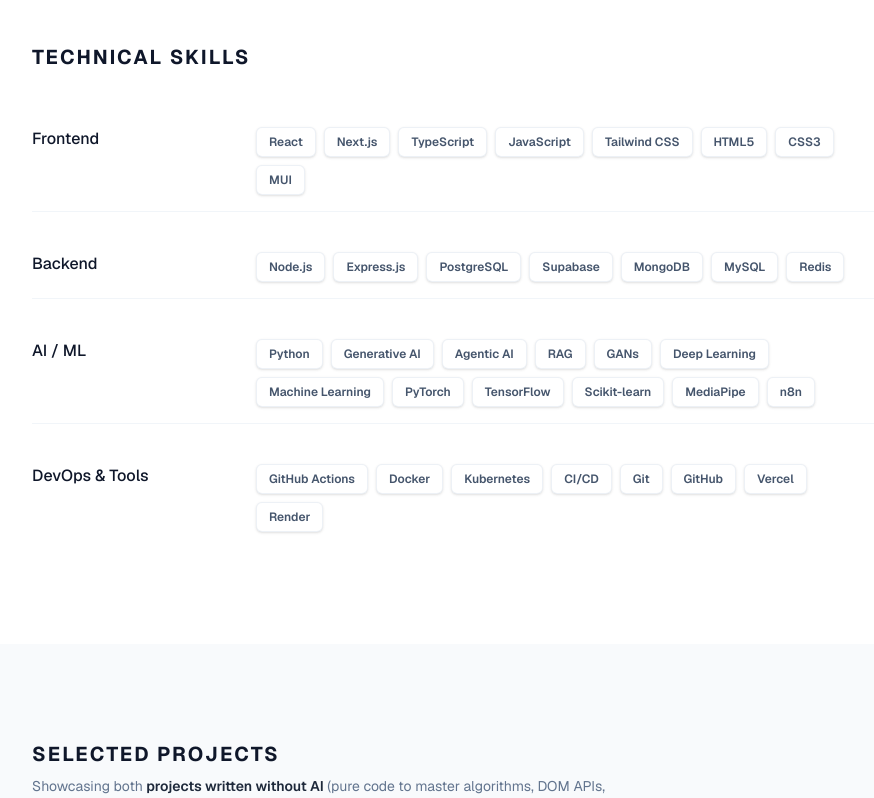
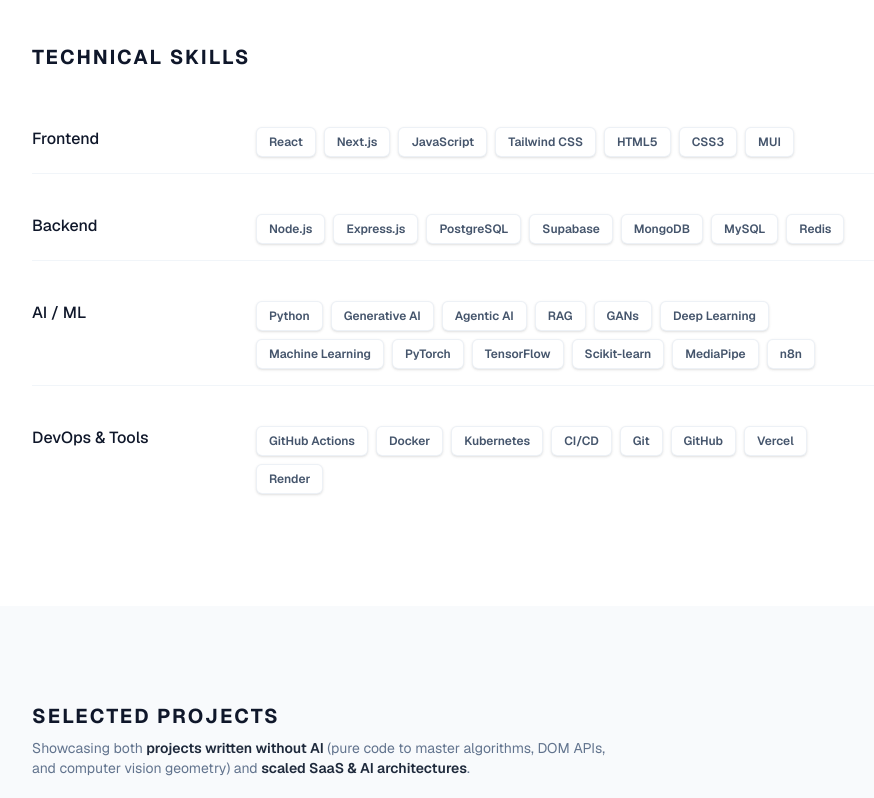
Before and after one commit to bott-127001/Samarth-Portfolio, a React (Vite) app: page / in a window 1280 px wide. Shown: the part 1620-2418 px from the top of the page, without its empty margins (184-1058 px from the left). Built offline with nearby package versions, Linux system fonts and the light colour scheme.

Commit message:
Remove TypeScript from Frontend skills and project tags

```diff
--- a/src/App.jsx
+++ b/src/App.jsx
@@ -295,7 +295,7 @@ const CodivaSection = () => {
 
 const Skills = () => {
   const categories = [
-    { title: "Frontend", skills: ["React", "Next.js", "TypeScript", "JavaScript", "Tailwind CSS", "HTML5", "CSS3", "MUI"] },
+    { title: "Frontend", skills: ["React", "Next.js", "JavaScript", "Tailwind CSS", "HTML5", "CSS3", "MUI"] },
     { title: "Backend", skills: ["Node.js", "Express.js", "PostgreSQL", "Supabase", "MongoDB", "MySQL", "Redis"] },
     { title: "AI / ML", skills: ["Python", "Generative AI", "Agentic AI", "RAG", "GANs", "Deep Learning", "Machine Learning", "PyTorch", "TensorFlow", "Scikit-learn", "MediaPipe", "n8n"] },
     { title: "DevOps & Tools", skills: ["GitHub Actions", "Docker", "Kubernetes", "CI/CD", "Git", "GitHub", "Vercel", "Render"] }
@@ -387,7 +387,7 @@ const Projects = () => {
       title: "TurfFlow — Multi-Sport Arena SaaS & WhatsApp Booking Engine",
       subtitle: "Omnichannel Sports Arena Management & Automated Reservation Engine",
       description: "Launched under Codiva Labs for sports arena and box cricket turf operators to completely automate customer reservations, payments, and daily facility operations without manual staff or phone calls. Enables players to check availability and book instantly via web or conversational WhatsApp (English/Hinglish). Solves double-booking race conditions through 5-minute Redis distributed slot locks, automates Razorpay payments with webhook idempotency and late-capture auto-refunds, generates 4-digit QR Gate Passes, and automates dynamic pricing, rainout cancellations, and monthly owner financial ledgers.",
-      tags: ["React", "TypeScript", "Node.js", "Express", "PostgreSQL", "Supabase", "Redis", "Razorpay", "Baileys + n8n"],
+      tags: ["React", "Node.js", "Express", "PostgreSQL", "Supabase", "Redis", "Razorpay", "Baileys + n8n"],
       highlight: "🚀 Codiva Venture · Flagship B2B SaaS",
       github: null,
       demo: "https://turfflow-codiva.vercel.app/",
@@ -444,7 +444,7 @@ const Projects = () => {
       title: "Aladin — SMC-Based XAUUSD Forex Technical Indicator",
       subtitle: "Smart Money Concepts (SMC) Institutional Gold Market Structure Engine",
       description: "Built under Codiva Labs (currently in active development), Aladin is an algorithmic technical indicator designed specifically for trading XAUUSD (Gold / US Dollar). It analyzes market structure (trend), Change of Character (CHOCH), and Trend Joining Levels (TJL) to generate clear, rule-based buy and sell signals.",
-      tags: ["Pine Script", "TypeScript", "Algorithmic Trading", "Smart Money Concepts (SMC)", "Technical Analysis"],
+      tags: ["Pine Script", "Algorithmic Trading", "Smart Money Concepts (SMC)", "Technical Analysis"],
       highlight: "⏳ Coming Soon · Institutional Forex Indicator",
       github: null,
       demo: null,
```
